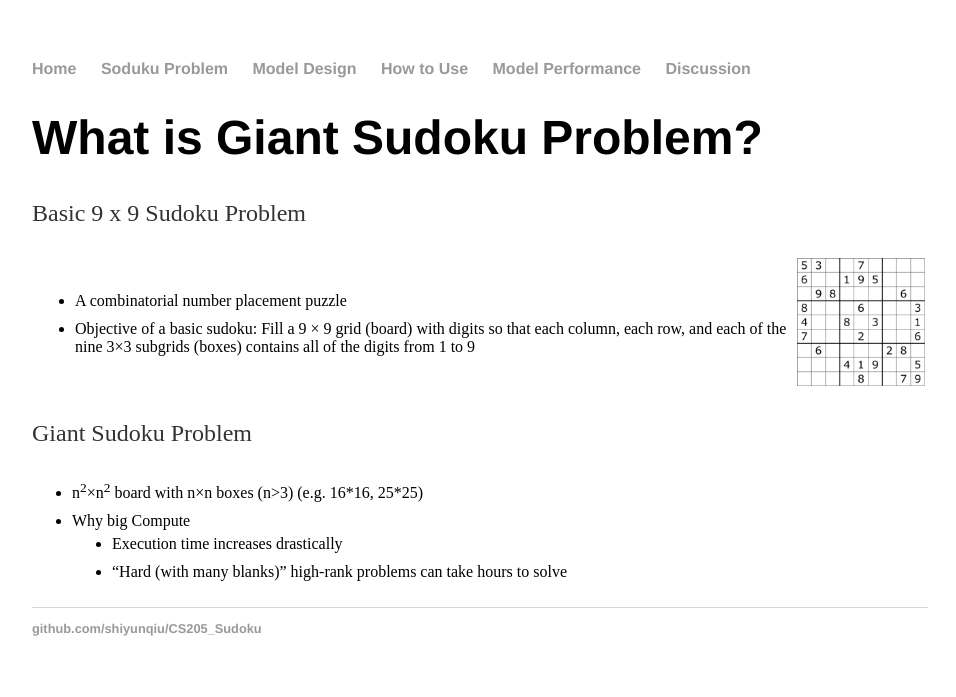
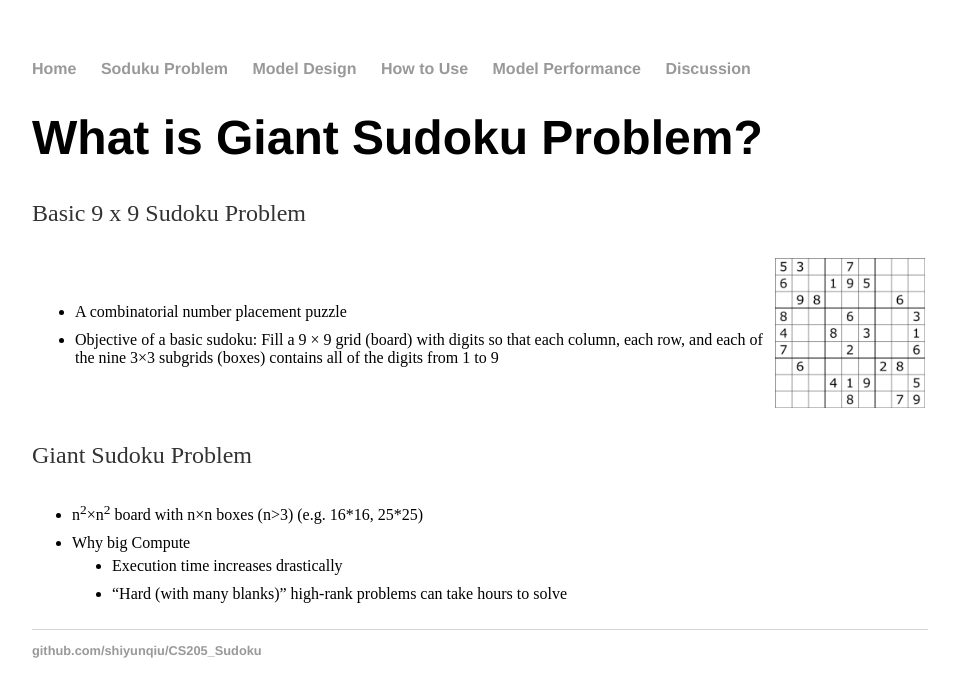
Before and after one commit to shuxiangru/CS205_G1.github.io, a Jekyll site: the page built from sudoku/index.html, in a window 1280 px wide. Shown: the top 697 px of the page, without its empty margins (160-1116 px from the left). Built offline with Jekyll 4.4.1, drawn with Linux system fonts in a browser that asks for light colours.

Commit message:
Update index.html

```diff
--- a/sudoku/index.html
+++ b/sudoku/index.html
@@ -15,7 +15,7 @@ title: sudoku intro
 					  <li>Objective of a basic sudoku: Fill a 9 × 9 grid (board) with digits so that each column,
 						  each row, and each of the nine 3×3 subgrids (boxes) contains all of the digits from 1 to 9</li>
 					</ul></td>
-					<td><img src="/CS205_G1.github.io/img/basic_sudoku.png" alt="basic_sudoku" width="128" height="128"></td>
+					<td><img src="/CS205_G1.github.io/img/basic_sudoku.png" alt="basic_sudoku" width="150" height="150"></td>
 
 				 </tr>
 			</table>
```
